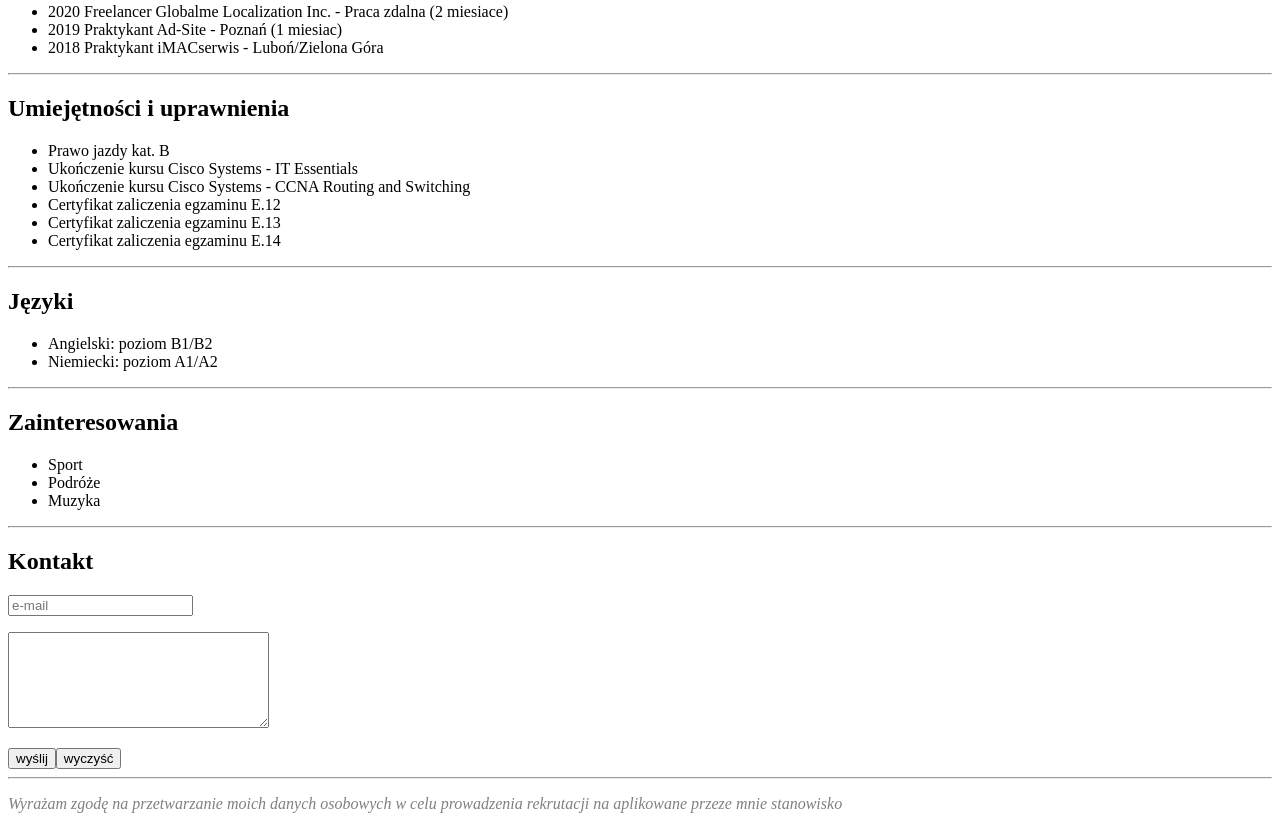
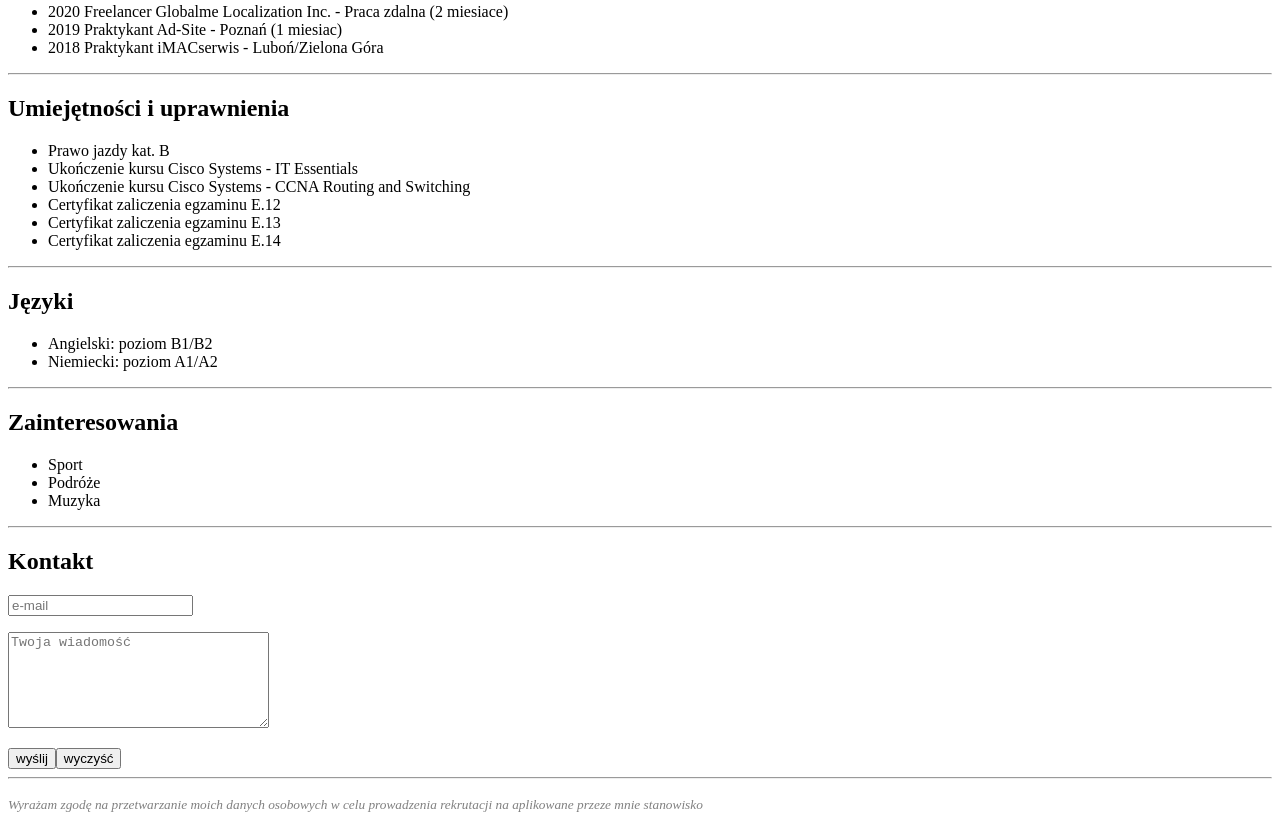
Before and after one commit to PiotrAugustyniak/PUI_Sroka, a plain HTML site: page zadanie_20_10_2020/index.html in a window 1280 px wide. Shown: the part 587-1416 px from the top of the page. Drawn offline with Linux system fonts and the light colour scheme.

Commit message:
poprawka

```diff
--- a/zadanie_20_10_2020/index.html
+++ b/zadanie_20_10_2020/index.html
@@ -79,13 +79,13 @@
     <h2 id="sekcja7">Kontakt</h2>
     <form action="mailto:piotr.augustyniak2000@gmail.com" method="post" enctype="text/plain">
       <p><input type="email" name="email" placeholder="e-mail"/></p>
-      <p><textarea name="wiadomosc" rows="6" cols="30"></textarea></p>
+      <p><textarea name="wiadomosc" rows="6" cols="30" placeholder="Twoja wiadomość"></textarea></p>
       <input type="submit" name="guzik1" value="wyślij"><input type="reset" name="guzior2" value="wyczyść">
     </form>
     <hr>
   </section>
   <footer>
-    <p><font color="grey"><i>Wyrażam zgodę na przetwarzanie moich danych osobowych w celu prowadzenia rekrutacji na aplikowane przeze mnie stanowisko</i></font></p>
+    <p><font color="grey"><i><small>Wyrażam zgodę na przetwarzanie moich danych osobowych w celu prowadzenia rekrutacji na aplikowane przeze mnie stanowisko</small></i></font></p>
   </footer>
   </main>
   </body>
```
